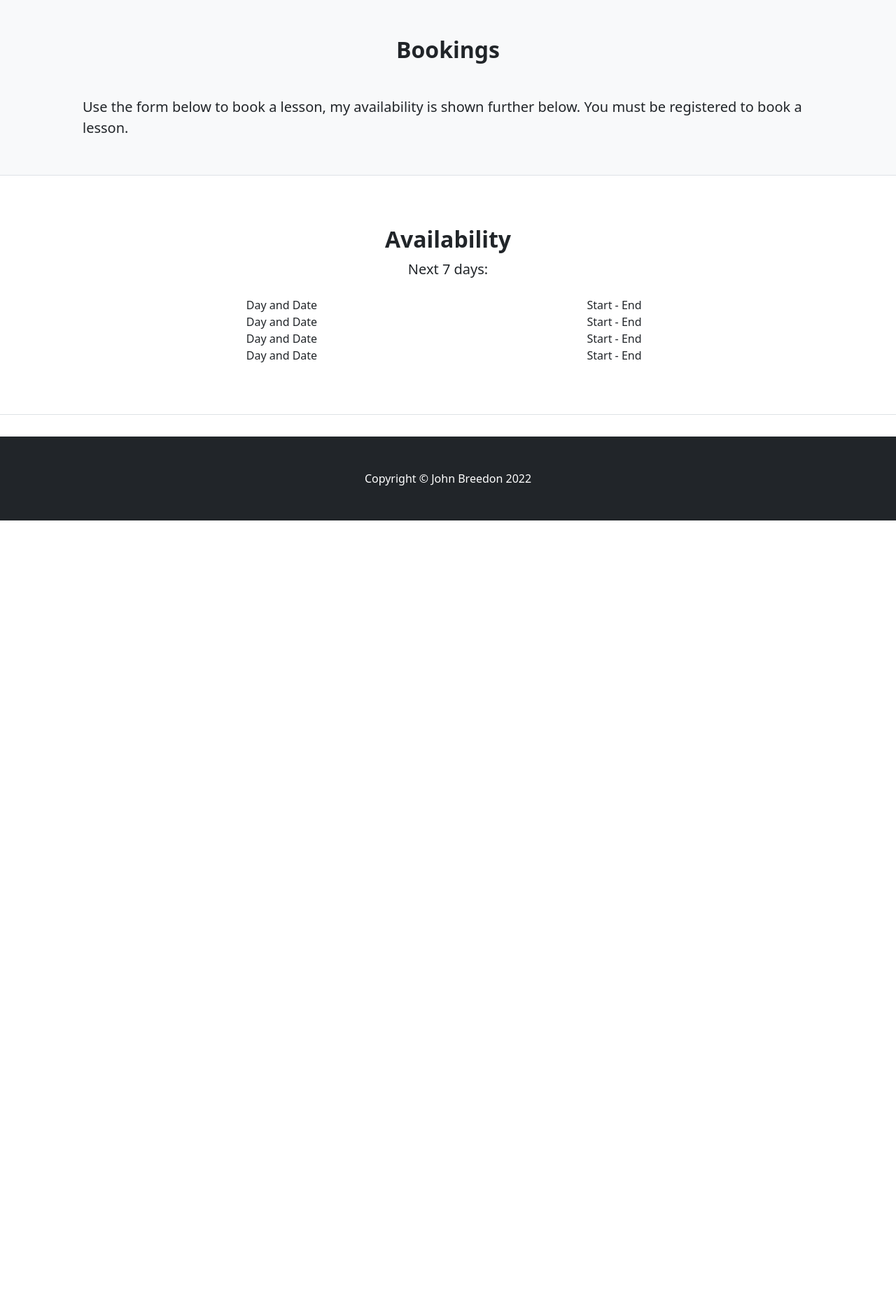
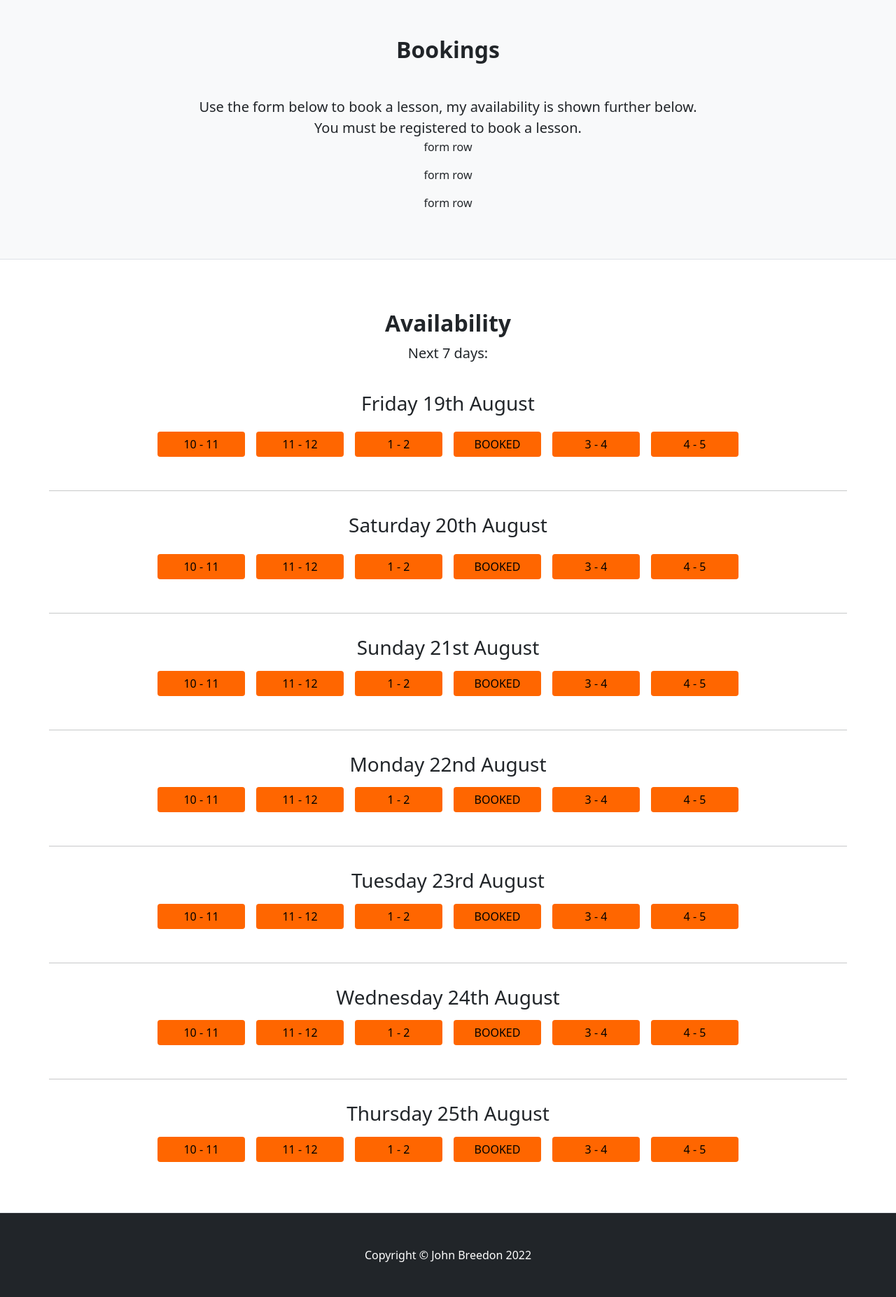
Before and after one commit to adamhatton/john-breedon-bass-tuition-pp4, a Django app: page /bookings/ in a window 1280 px wide. Shown: the part 56-1910 px from the top of the page at 70% size. Before the commit the page ends 800 px from the top, so only its background shows below. Run offline with Django 3.2, Linux system fonts and the light colour scheme; the visitor is signed in with stand-in values (Sample User, id 1); some libraries are stand-ins or nearby versions.

Commit message:
Add availability section to bookings.html template

```diff
--- a/static/css/style.css
+++ b/static/css/style.css
@@ -92,8 +92,6 @@ footer {
 }
 
 /*------------------------------------- Home Page Styling */
-
-
 .home-card {
     border: none;
     border-radius: 0;
@@ -112,6 +110,16 @@ footer {
 
 #profile-form #hint_id_username {
     display: none;
+}
+
+/*------------------------------------- Bookings Page Styling */
+.booking-slot {
+    min-width: 125px;
+    margin: 1rem 0.5rem 0 0.5rem;
+}
+
+#availability-section h3 {
+    margin-top: 1rem;
 }
 
 /*------------------------------------- Account Page Styling */
--- a/templates/bookings.html
+++ b/templates/bookings.html
@@ -5,32 +5,83 @@
 <!-- Bookings Form -->
 <section id="bookings-form" class="bg-light py-1 push-below-nav border-bottom">
     <div class="container px-5 my-5">
-        <div class="row justify-content-center">
-            <h2 class="fw-bolder text-center mb-5">Bookings</h2>
-            <p class="lead mb-0">Use the form below to book a lesson, my availability is shown further below.
-                You must be registered to book a lesson.</p>
+        <div class="row justify-content-center text-center">
+            <h2 class="fw-bolder mb-5">Bookings</h2>
+            <p class="lead mb-0">Use the form below to book a lesson, my availability is shown further below.</p>
+            <p class="lead mb-0">You must be registered to book a lesson.</p>
             <form id="profile-form" class="form-width" method="POST">
+                <p>form row</p>
+                <p>form row</p>
+                <p>form row</p>
             </form>
         </div>
     </div>
 </section>
 
 <!-- Availability section -->
-<section class="border-bottom py-4 text">
+<section id="availability-section" class="border-bottom py-4 text">
     <div class="container my-5 text-center">
         <div class="row justify-content-center">
-            <div class="text-center mb-4">
+            <div class="mb-4">
                 <h2 class="fw-bolder">Availability</h2>
                 <p class="lead mb-0">Next 7 days:</p>
             </div>
-            <div class="col-5">Day and Date</div>
-            <div class="col-5">Start - End</div>
-            <div class="col-5">Day and Date</div>
-            <div class="col-5">Start - End</div>
-            <div class="col-5">Day and Date</div>
-            <div class="col-5">Start - End</div>
-            <div class="col-5">Day and Date</div>
-            <div class="col-5">Start - End</div>
+            <h3 class="col-12">Friday 19th August</h3>
+            <button class="col-5 col-md-4 col-xl-1 btn btn-primary booking-slot">10 - 11</button>
+            <button class="col-5 col-md-4 col-xl-1 btn btn-primary booking-slot">11 - 12</button>
+            <button class="col-5 col-md-4 col-xl-1 btn btn-primary booking-slot">1 - 2</button>
+            <button class="col-5 col-md-4 col-xl-1 btn btn-primary booking-slot">BOOKED</button>
+            <button class="col-5 col-md-4 col-xl-1 btn btn-primary booking-slot">3 - 4</button>
+            <button class="col-5 col-md-4 col-xl-1 btn btn-primary booking-slot">4 - 5</button>
+            <hr class="mt-5">
+            <h3 class="col-12">Saturday 20th August</h3>
+            <button class="col-5 col-md-4 col-xl-1 btn btn-primary booking-slot">10 - 11</button>
+            <button class="col-5 col-md-4 col-xl-1 btn btn-primary booking-slot">11 - 12</button>
+            <button class="col-5 col-md-4 col-xl-1 btn btn-primary booking-slot">1 - 2</button>
+            <button class="col-5 col-md-4 col-xl-1 btn btn-primary booking-slot">BOOKED</button>
+            <button class="col-5 col-md-4 col-xl-1 btn btn-primary booking-slot">3 - 4</button>
+            <button class="col-5 col-md-4 col-xl-1 btn btn-primary booking-slot">4 - 5</button>
+            <hr class="mt-5">
+            <h3 class="booking-slot booking-date">Sunday 21st August</h3>
+            <button class="col-5 col-md-4 col-xl-1 btn btn-primary booking-slot">10 - 11</button>
+            <button class="col-5 col-md-4 col-xl-1 btn btn-primary booking-slot">11 - 12</button>
+            <button class="col-5 col-md-4 col-xl-1 btn btn-primary booking-slot">1 - 2</button>
+            <button class="col-5 col-md-4 col-xl-1 btn btn-primary booking-slot">BOOKED</button>
+            <button class="col-5 col-md-4 col-xl-1 btn btn-primary booking-slot">3 - 4</button>
+            <button class="col-5 col-md-4 col-xl-1 btn btn-primary booking-slot">4 - 5</button>
+            <hr class="mt-5">
+            <h3 class="booking-slot booking-date">Monday 22nd August</h3>
+            <button class="col-5 col-md-4 col-xl-1 btn btn-primary booking-slot">10 - 11</button>
+            <button class="col-5 col-md-4 col-xl-1 btn btn-primary booking-slot">11 - 12</button>
+            <button class="col-5 col-md-4 col-xl-1 btn btn-primary booking-slot">1 - 2</button>
+            <button class="col-5 col-md-4 col-xl-1 btn btn-primary booking-slot">BOOKED</button>
+            <button class="col-5 col-md-4 col-xl-1 btn btn-primary booking-slot">3 - 4</button>
+            <button class="col-5 col-md-4 col-xl-1 btn btn-primary booking-slot">4 - 5</button>
+            <hr class="mt-5">
+            <h3 class="booking-slot booking-date">Tuesday 23rd August</h3>
+            <button class="col-5 col-md-4 col-xl-1 btn btn-primary booking-slot">10 - 11</button>
+            <button class="col-5 col-md-4 col-xl-1 btn btn-primary booking-slot">11 - 12</button>
+            <button class="col-5 col-md-4 col-xl-1 btn btn-primary booking-slot">1 - 2</button>
+            <button class="col-5 col-md-4 col-xl-1 btn btn-primary booking-slot">BOOKED</button>
+            <button class="col-5 col-md-4 col-xl-1 btn btn-primary booking-slot">3 - 4</button>
+            <button class="col-5 col-md-4 col-xl-1 btn btn-primary booking-slot">4 - 5</button>
+            <hr class="mt-5">
+            <h3 class="booking-slot booking-date">Wednesday 24th August</h3>
+            <button class="col-5 col-md-4 col-xl-1 btn btn-primary booking-slot">10 - 11</button>
+            <button class="col-5 col-md-4 col-xl-1 btn btn-primary booking-slot">11 - 12</button>
+            <button class="col-5 col-md-4 col-xl-1 btn btn-primary booking-slot">1 - 2</button>
+            <button class="col-5 col-md-4 col-xl-1 btn btn-primary booking-slot">BOOKED</button>
+            <button class="col-5 col-md-4 col-xl-1 btn btn-primary booking-slot">3 - 4</button>
+            <button class="col-5 col-md-4 col-xl-1 btn btn-primary booking-slot">4 - 5</button>
+            <hr class="mt-5">
+            <h3 class="booking-slot booking-date">Thursday 25th August</h3>
+            <button class="col-5 col-md-4 col-xl-1 btn btn-primary booking-slot">10 - 11</button>
+            <button class="col-5 col-md-4 col-xl-1 btn btn-primary booking-slot">11 - 12</button>
+            <button class="col-5 col-md-4 col-xl-1 btn btn-primary booking-slot">1 - 2</button>
+            <button class="col-5 col-md-4 col-xl-1 btn btn-primary booking-slot">BOOKED</button>
+            <button class="col-5 col-md-4 col-xl-1 btn btn-primary booking-slot">3 - 4</button>
+            <button class="col-5 col-md-4 col-xl-1 btn btn-primary booking-slot">4 - 5</button>
+
         </div>
     </div>
 </section>
```
